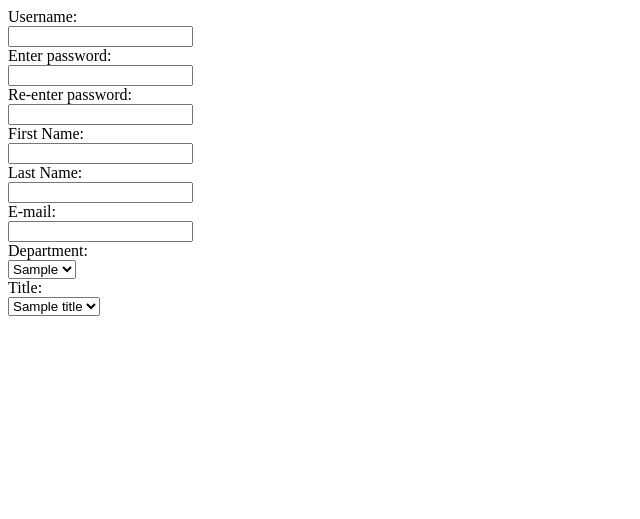
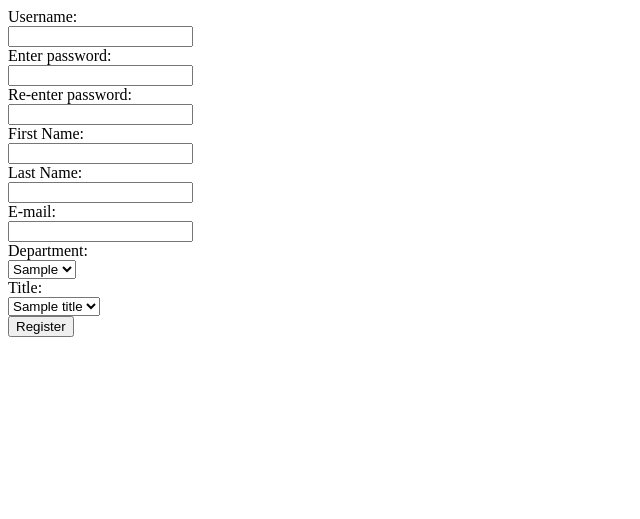
Before and after one commit to ramyghaoui/ServiceRequest, a PHP site: page /Register.php in a window 1280 px wide. Shown: the top 519 px of the page, without its empty margins (0-640 px from the left). Run offline with PHP 8.4, Linux system fonts and the light colour scheme; tables that the repository leaves empty or names only in its code hold one stand-in row (values such as "Sample post"); data that the repository does not hold is empty.

```diff
--- a/Projects/ServiceRequest/Register.php
+++ b/Projects/ServiceRequest/Register.php
@@ -82,7 +82,7 @@
 
 
 ?>
-
+		<input type="submit" name="Register" value="Register">
 	</form>
 
 <?php
```
